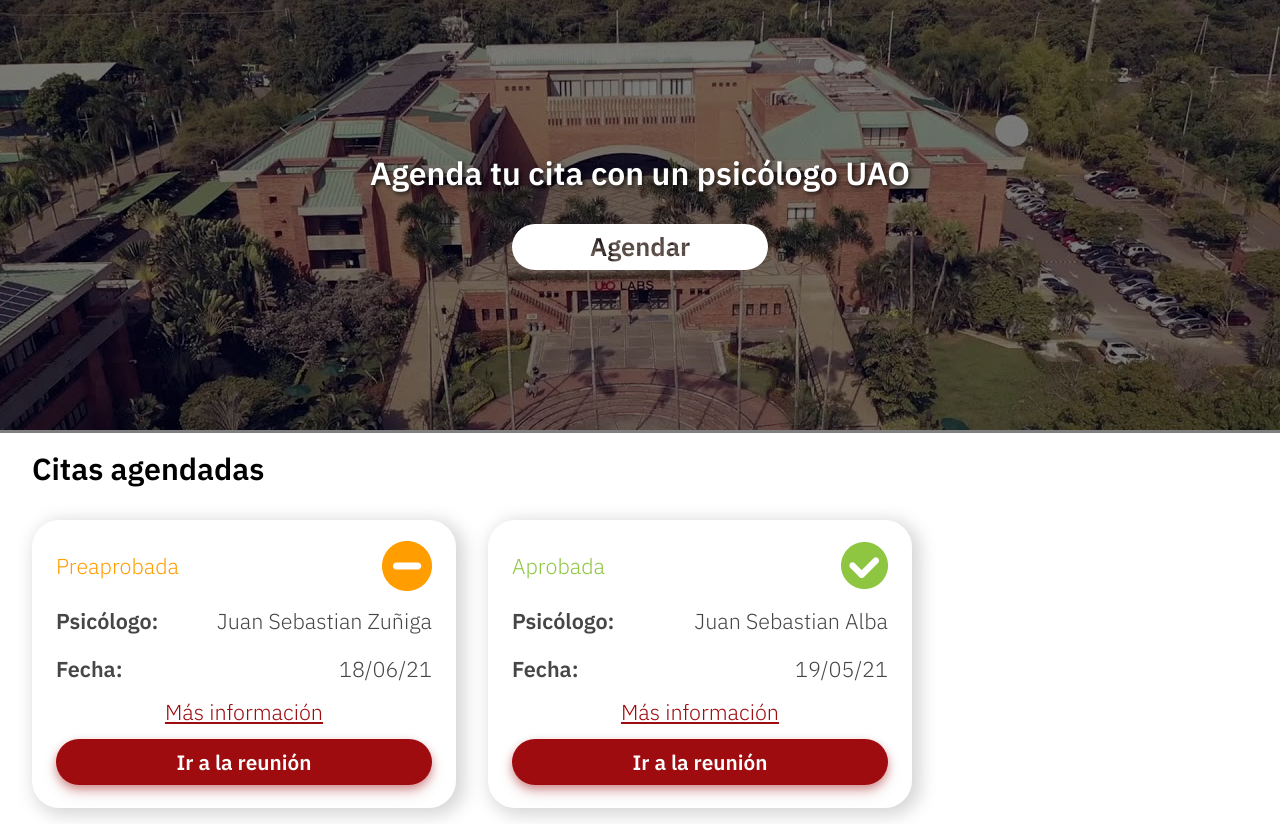
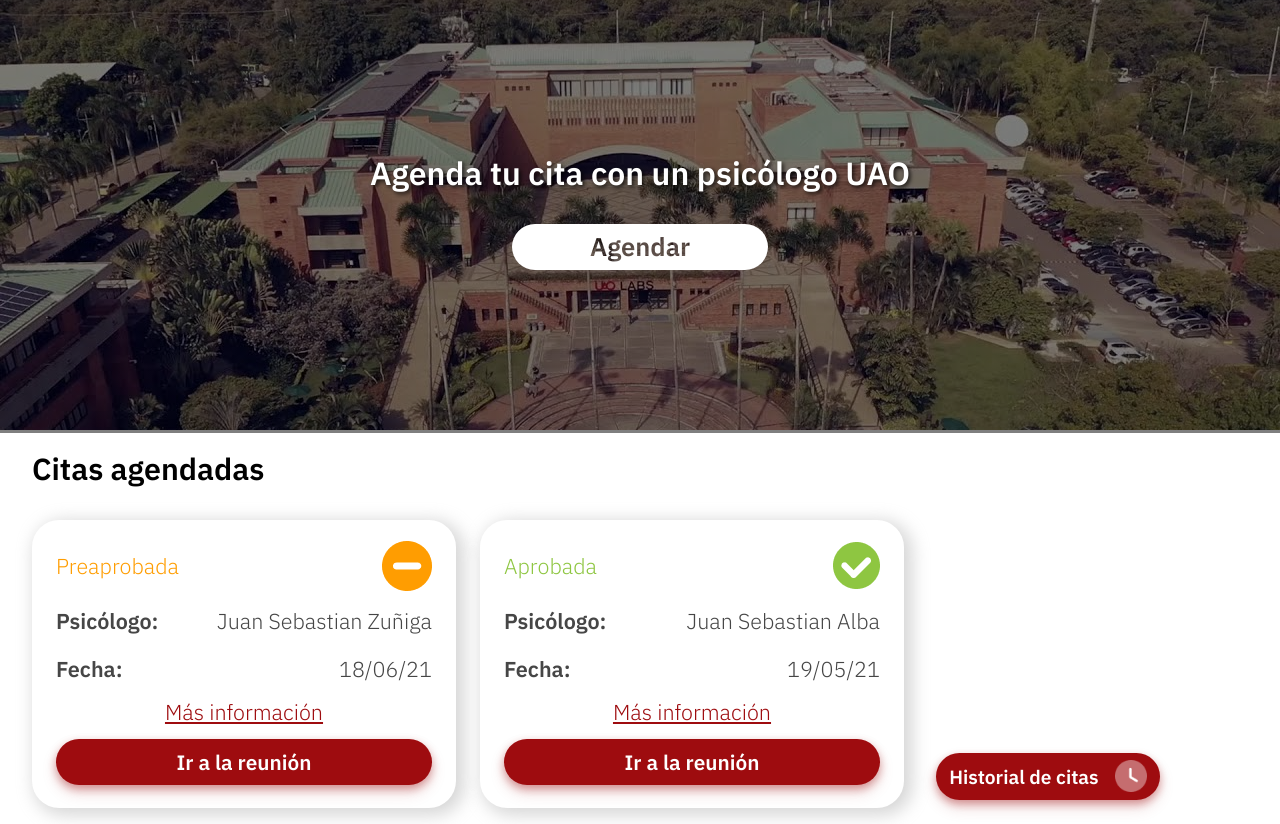
Before and after one commit to wildchamo/SerenaUAO, a React (Create React App) app in the folder finalweb/: page /Home in a window 1280 px wide. Built offline with nearby package versions, Linux system fonts and the light colour scheme.

Commit message:
boton historial de citas

```diff
--- a/finalweb/src/componentes/Boton/Boton.css
+++ b/finalweb/src/componentes/Boton/Boton.css
@@ -71,3 +71,26 @@
     color: black;
     mix-blend-mode: screen;
 }
+
+.botonh{
+    font-family: "IBM Plex Sans";
+    margin: 0.5rem;
+    border-color: transparent;
+    background-color: #9E0C0F;
+    color: rgb(255, 255, 255);
+    height: 2.9rem;
+    font-size: 1.2rem;
+    font-weight: 600;
+    border-radius: 2rem;
+    width: 14rem;
+    box-shadow: 0px 4px 8px rgba(158, 12, 15, 0.39), 0px 8px 16px rgba(158, 12, 15, 0.14);
+    cursor: pointer;
+    display: flex;
+    justify-content: space-between;
+    align-items: center;
+    padding: 0rem .7rem;
+}
+
+.i-reloj{
+    width: 2rem;
+}
--- a/finalweb/src/componentes/Boton/Boton.js
+++ b/finalweb/src/componentes/Boton/Boton.js
@@ -1,8 +1,20 @@
  import React from "react";
  import "./Boton.css";
+ import reloj from "../../imagenes/relojgris.png"
+
+const getBoton=function(titulo,tamaño){
+    if(titulo=="Historial de citas"){
+        return(
+            <button className={tamaño}>{titulo}<img className="i-reloj" src={reloj}></img></button>
+        )
+    }else{
+        return(
+            <button className={tamaño}>{titulo}</button>
+        )
+    }
+}
 
  const Boton = ({titulo,tamaño}) => (
-
-    <button className={tamaño}>{titulo}</button>
+    getBoton(titulo,tamaño)
 );
 export default Boton;
--- a/finalweb/src/paginas/Home/Home.css
+++ b/finalweb/src/paginas/Home/Home.css
@@ -55,6 +55,7 @@
     margin-top: 2rem;
     display: flex;
     justify-content: space-between;
-    max-width: 55rem;
+    max-width: 71rem;
     flex-wrap: wrap;
+    align-items: end;
 }
--- a/finalweb/src/paginas/Home/Home.js
+++ b/finalweb/src/paginas/Home/Home.js
@@ -46,6 +46,7 @@
                     <div className="dates-container">
                         <Cita data={data}/>
                         <Cita data={data2}/>
+                        <Boton titulo="Historial de citas" tamaño="botonh"/>
                     </div>
                 </div>
             </div>
```
